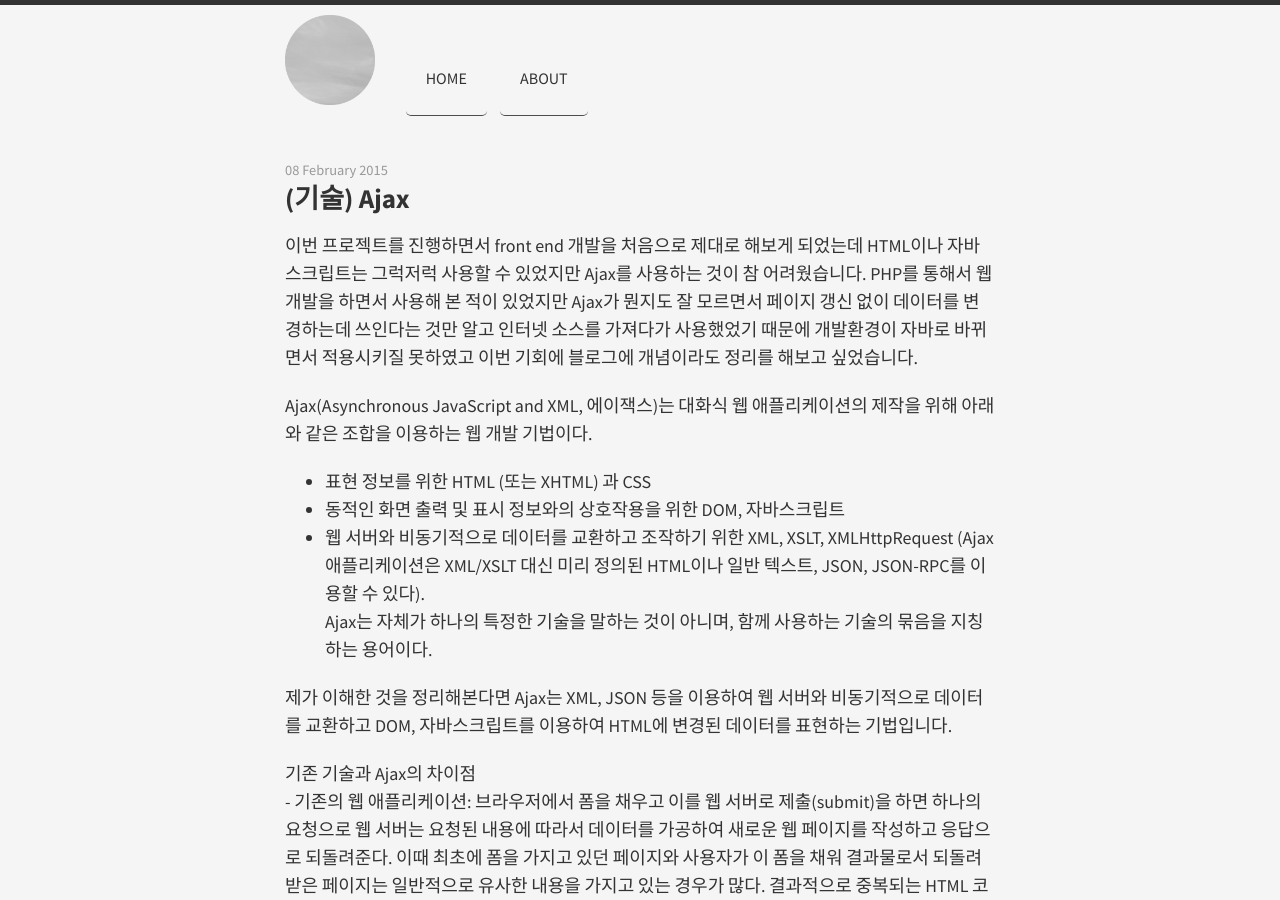
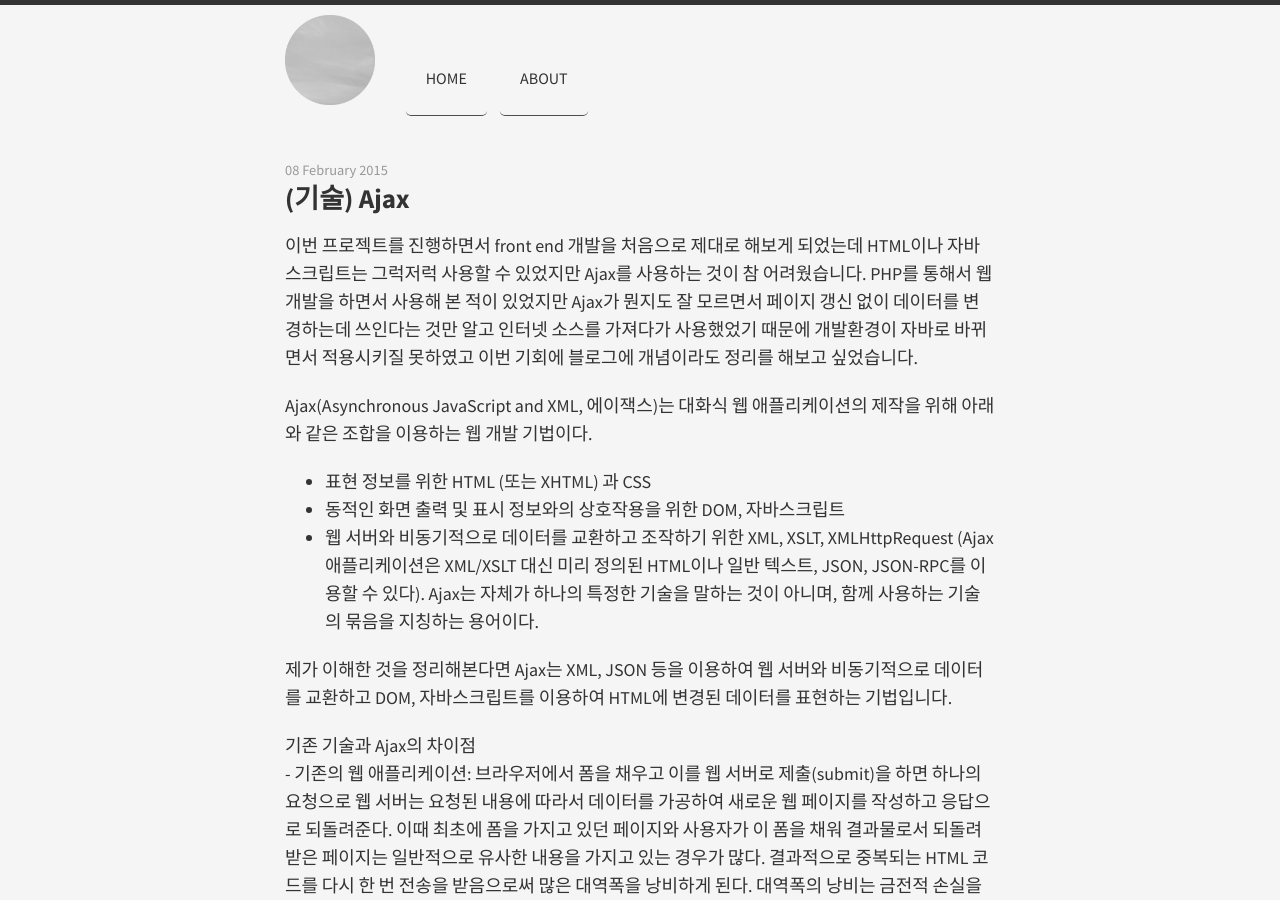
Before and after one commit to kimtu89/kimtu89.github.com, a Jekyll site: the page built from _posts/2015-02-08-tech.md, in a window 1280 px wide and 900 px high. Built offline with Jekyll 4.4.1, drawn with Linux system fonts in a browser that asks for light colours; nearby versions of some CDN libraries; Markdown is read by kramdown in place of the engine named in the settings.

Commit message:
no message

```diff
--- a/_posts/2015-02-08-tech.md
+++ b/_posts/2015-02-08-tech.md
@@ -9,7 +9,7 @@ Ajax(Asynchronous JavaScript and XML, 에이잭스)는 대화식 웹 애플리
 
 - 표현 정보를 위한 HTML (또는 XHTML) 과 CSS<br>
 - 동적인 화면 출력 및 표시 정보와의 상호작용을 위한 DOM, 자바스크립트<br>
-- 웹 서버와 비동기적으로 데이터를 교환하고 조작하기 위한 XML, XSLT, XMLHttpRequest (Ajax 애플리케이션은 XML/XSLT 대신 미리 정의된 HTML이나 일반 텍스트, JSON, JSON-RPC를 이용할 수 있다).<br>
+- 웹 서버와 비동기적으로 데이터를 교환하고 조작하기 위한 XML, XSLT, XMLHttpRequest (Ajax 애플리케이션은 XML/XSLT 대신 미리 정의된 HTML이나 일반 텍스트, JSON, JSON-RPC를 이용할 수 있다).
 Ajax는 자체가 하나의 특정한 기술을 말하는 것이 아니며, 함께 사용하는 기술의 묶음을 지칭하는 용어이다.
 
 <p> 제가 이해한 것을 정리해본다면 Ajax는 XML, JSON 등을 이용하여 웹 서버와 비동기적으로 데이터를 교환하고 DOM, 자바스크립트를 이용하여 HTML에 변경된 데이터를 표현하는 기법입니다.</p>
```
